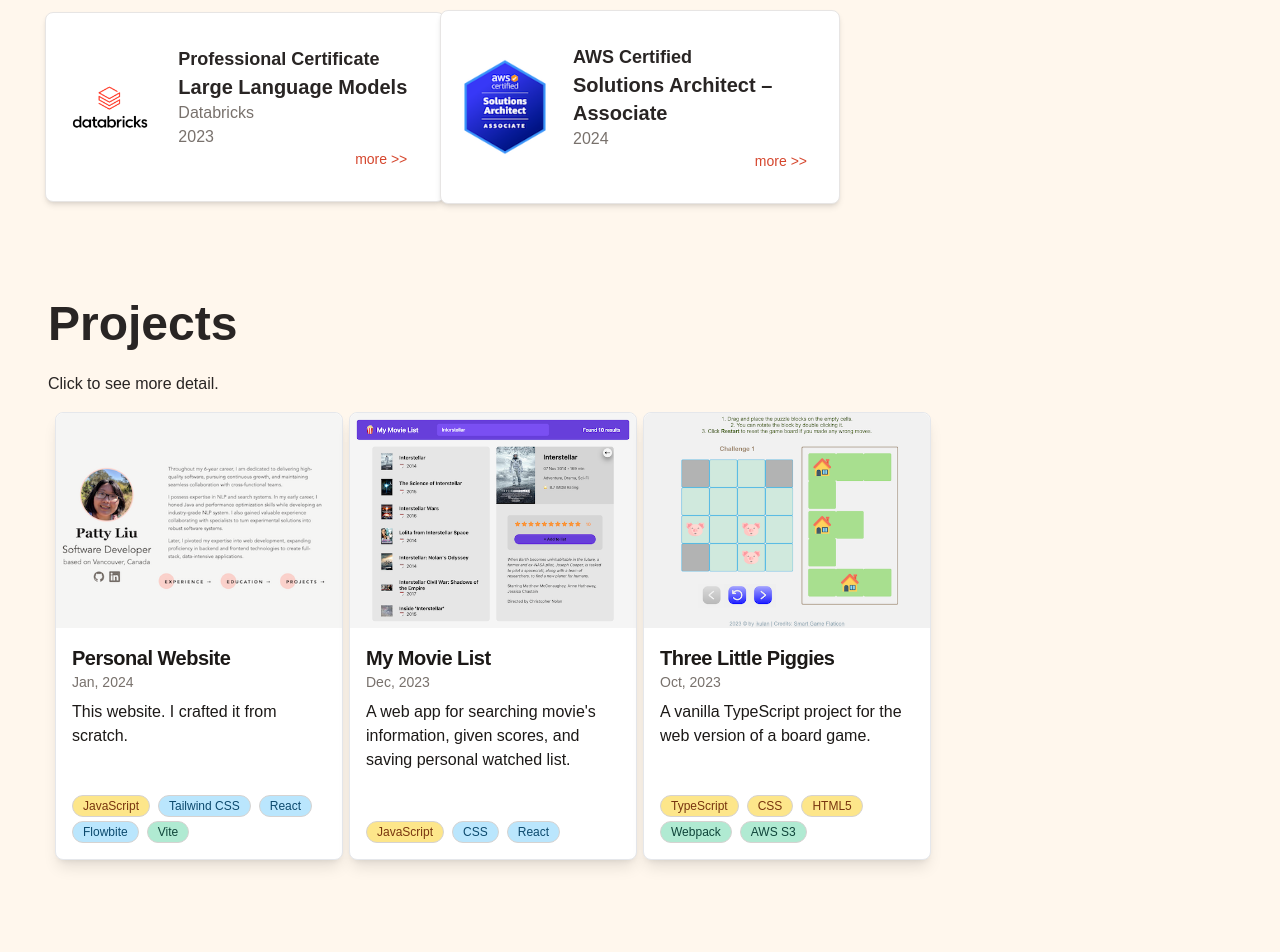
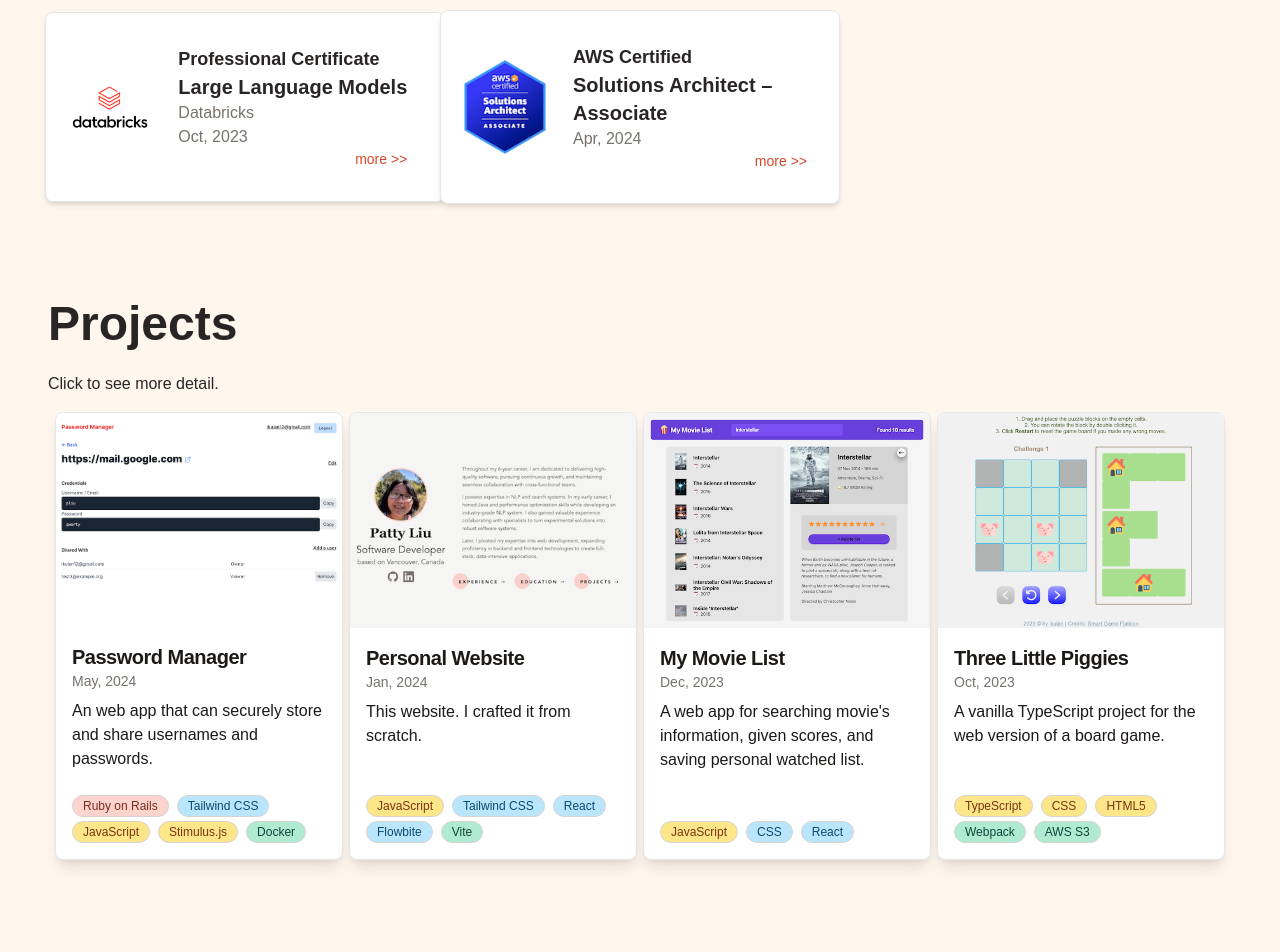
Before and after one commit to ikulan/ikulan.github.io, a React (Vite) app: page / in a window 1280 px wide. Shown: the part 1740-2692 px from the top of the page. Built offline with nearby package versions, Linux system fonts and the light colour scheme.

Commit message:
Add project: Password Manager

```diff
--- a/src/components/Tag.jsx
+++ b/src/components/Tag.jsx
@@ -1,5 +1,6 @@
 const colorClasses = {
   amber: "bg-amber-200 text-amber-900",
+  peach: "bg-peach-200 text-peach-900",
   sky: "bg-sky-200 text-sky-900",
   blueviolet: "bg-blueviolet-200 text-blueviolet-900",
   lake: "bg-lake-200 text-lake-900",
--- a/src/education/Education.jsx
+++ b/src/education/Education.jsx
@@ -38,7 +38,7 @@
     school: "Databricks",
     logo: "./logo_databricks.png",
     location: null,
-    years: "2023",
+    years: "Oct, 2023",
     hasDetail: true,
     detailComponent: DetailLLM,
     credentialUrl:
@@ -50,7 +50,7 @@
     school: null,
     logo: "./badge_aws_saa.png",
     location: null,
-    years: "2024",
+    years: "Apr, 2024",
     hasDetail: true,
     detailComponent: DetailAWSSAA,
     credentialUrl:
--- /dev/null
+++ b/src/projects/DetailPwdManager.jsx
@@ -0,0 +1,34 @@
+function DetailPwdManager() {
+  return (
+    <>
+      {/* intro */}
+      <p className="modal-text">
+        This project aims to build a password manager app which can securely
+        store encrypted usernames and passwords. This app also allows users to
+        share passwords to other users that they want to share with.
+      </p>
+
+      {/* learned */}
+      <h5 className="font-medium">What I have learned</h5>
+      <ul className="modal-text list-inside list-disc">
+        <li>
+          Create a many-to-many data model through join table to enable the
+          password sharing feature.
+        </li>
+        <li>
+          Utilize Active Record Encryption to encrypt specified db fields.
+        </li>
+        <li>Add front-end interactive features using Stimulus.js. </li>
+      </ul>
+
+      {/* next step */}
+      <h5 className="font-medium">Next Step</h5>
+      <ul className="modal-text list-inside list-disc">
+        <li>Improve the front-end look.</li>
+        <li>Add a feature to toggle password display.</li>
+      </ul>
+    </>
+  );
+}
+
+export default DetailPwdManager;
--- a/src/projects/Projects.jsx
+++ b/src/projects/Projects.jsx
@@ -3,8 +3,29 @@
 import DetailWebsite from "./DetailWebsite";
 import DetailPiggies from "./DetailPiggies";
 import DetailMovieList from "./DetailMovieList";
+import DetailPwdManager from "./DetailPwdManager";
 
 const projObjs = [
+  {
+    name: "Password Manager",
+    imgUrl: "./projects/password-manager.png",
+    creationDate: "May, 2024",
+    description:
+      "An web app that can securely store and share usernames and passwords.",
+    skills: [
+      { name: "Ruby on Rails", color: "peach" },
+      { name: "Tailwind CSS", color: "sky" },
+      { name: "JavaScript", color: "amber" },
+      { name: "Stimulus.js", color: "amber" },
+      { name: "Docker", color: "lake" },
+    ],
+    detailComponent: DetailPwdManager,
+    techstack: "Ruby on Rails, TailwindCSS, JavaScript, Stimulus.js",
+    deployment: "Fly.io, Docker",
+    siteUrl: "https://password-manager-pliu.fly.dev/",
+    githubUrl:
+      "https://github.com/ikulan/RailsProjects/tree/main/password_manager",
+  },
   {
     name: "Personal Website",
     imgUrl: "./projects/landing_1024x768.png",
```
Also changed, not shown: public/projects/password-manager.png (added).
